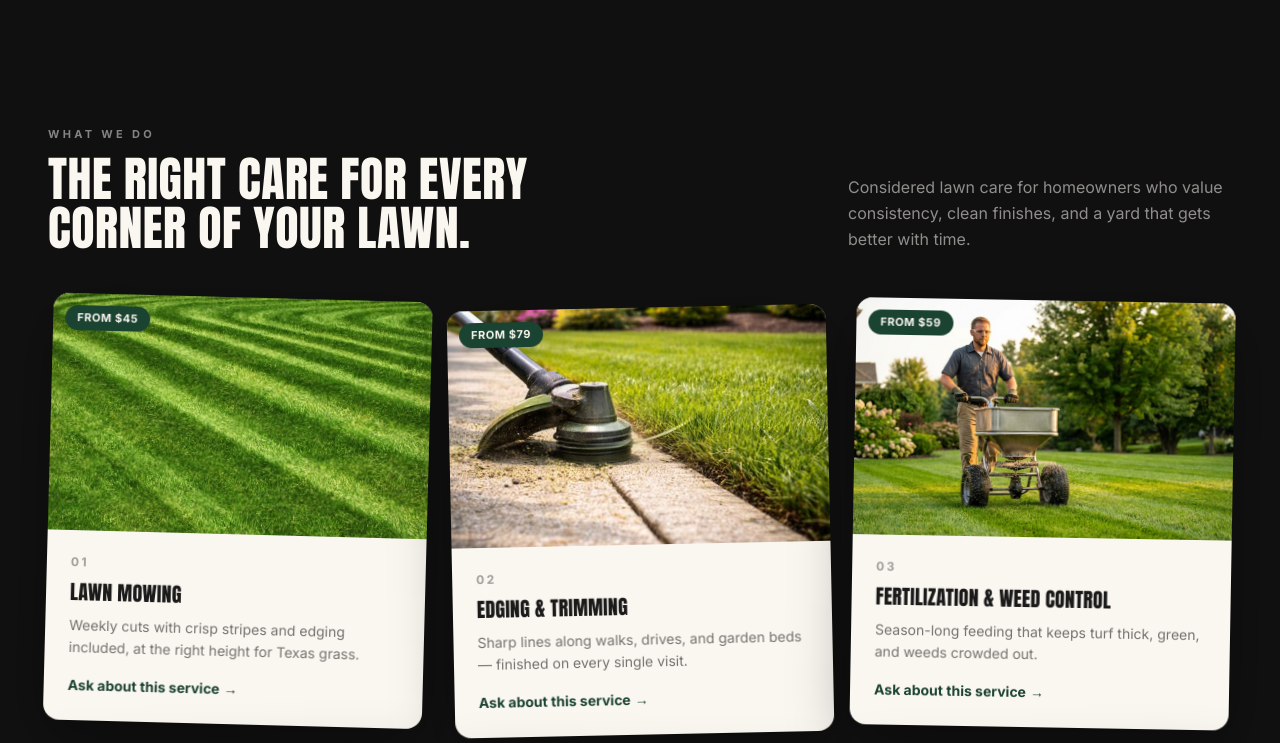
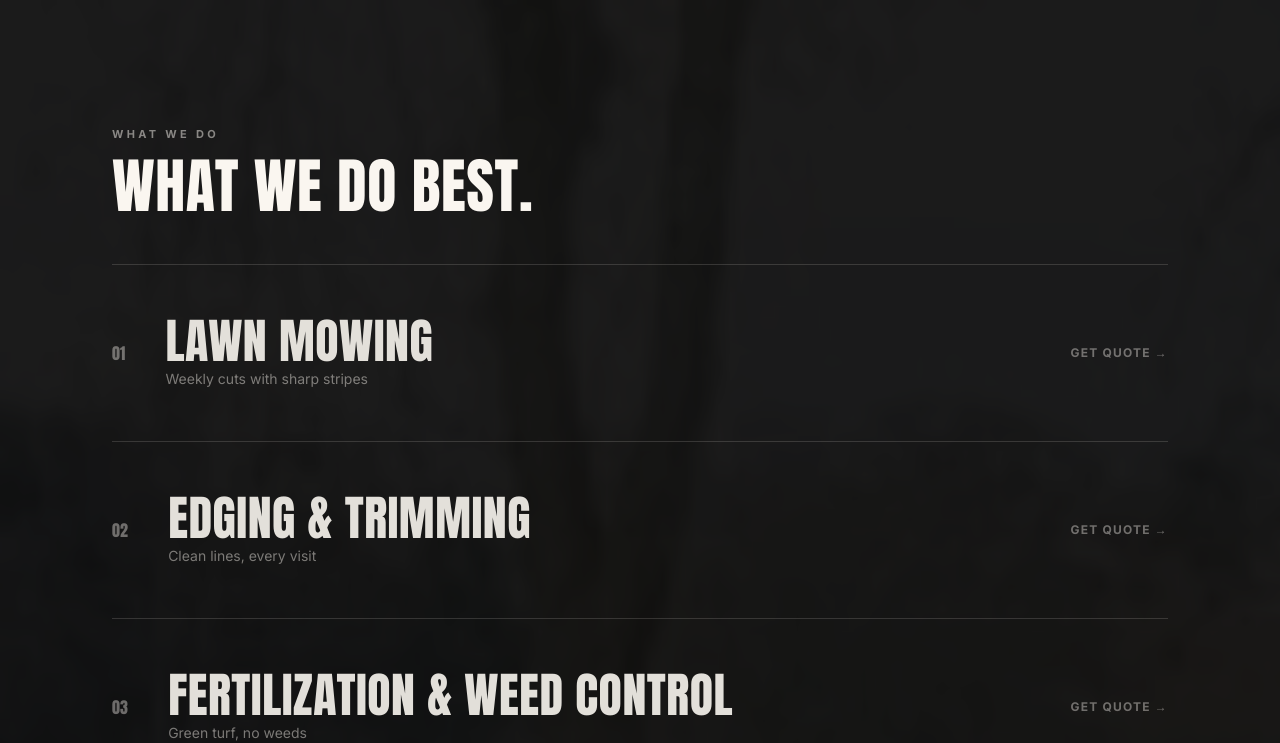
Before and after one commit to yakusee5555-cmd/lawncare-demo, a React (Vite) app: page / in a window 1280 px wide. Shown: the part 860-1603 px from the top of the page. Built offline with nearby package versions, Linux system fonts and the light colour scheme.

Commit message:
What we do: rows style like reference, merged duplicate services section

```diff
--- a/src/components/Showcase.tsx
+++ b/src/components/Showcase.tsx
@@ -1,60 +1,35 @@
 import { useEffect, useRef, useState } from "react";
-import { FLOAT_CARDS, GLASS_CARDS, LIST_ROWS, SERVICE_CARDS, STACK_WORDS, WORK_SHOTS } from "../data";
+import { GLASS_CARDS, LIST_ROWS, WORK_SHOTS } from "../data";
 
 /* ---------- Section 2: stacked headline + floating cards (like "Homes. Loans. Agents. Tours.") ---------- */
 export function Stacked() {
-  const floats = ["floaty", "floaty-2", "floaty-3"];
-  const tilts = ["rotate-[1.5deg]", "rotate-[-1.2deg]", "rotate-[1deg]", "rotate-[-1.5deg]", "rotate-[1.2deg]", "rotate-[-1deg]"];
   return (
     <section id="services" className="relative overflow-hidden bg-ink py-12 md:py-32">
-      <div className="mx-auto max-w-7xl px-6 md:px-12">
-        <p className="reveal text-[11px] font-bold uppercase tracking-[0.3em] text-cream/50">
-          What we do
-        </p>
-        <div className="mt-3 flex flex-wrap items-end justify-between gap-6">
-          <h2 className="reveal max-w-xl font-display text-3xl uppercase leading-[1.05] text-cream md:text-5xl md:leading-[1.02]">
-            The right care for every corner of your lawn.
+      {/* faded photographic backdrop */}
+      <div className="pointer-events-none absolute inset-0" aria-hidden="true">
+        <img
+          src="/img/lawn/services-bg.jpg"
+          alt=""
+          loading="lazy"
+          className="h-full w-full object-cover opacity-20"
+          draggable={false}
+        />
+        <div className="absolute inset-0 bg-ink/60" />
+      </div>
+      <div className="relative mx-auto max-w-6xl px-6 md:px-12">
+        <div className="mb-8 md:mb-12">
+          <p className="reveal text-[11px] font-bold uppercase tracking-[0.3em] text-cream/50">
+            What we do
+          </p>
+          <h2 className="reveal mt-3 font-display text-2xl uppercase leading-[1.05] text-cream md:text-6xl md:leading-[1.02]">
+            What we do best.
           </h2>
-          <p className="reveal max-w-sm text-base leading-relaxed text-cream/55">
-            Considered lawn care for homeowners who value consistency, clean finishes,
-            and a yard that gets better with time.
-          </p>
         </div>
-
-        <div className="mt-10 grid gap-6 sm:grid-cols-2 md:mt-14 lg:grid-cols-3">
-          {SERVICE_CARDS.map((c, i) => (
-            <article
-              key={c.title}
-              className={`reveal ${floats[i % 3]} ${tilts[i % 6]} overflow-hidden rounded-2xl bg-cream shadow-[0_20px_60px_rgba(0,0,0,0.35)] transition-transform duration-500 hover:rotate-0`}
-              style={{ transitionDelay: `${(i % 3) * 90}ms` }}
-            >
-              <div className="relative aspect-[16/10] overflow-hidden">
-                <img
-                  src={c.img}
-                  alt={c.title}
-                  loading="lazy"
-                  className="h-full w-full object-cover"
-                  draggable={false}
-                />
-                <span className="absolute left-3 top-3 rounded-full bg-forest px-3 py-1 text-[11px] font-bold uppercase tracking-wider text-cream">
-                  From {c.from}
-                </span>
-              </div>
-              <div className="p-6">
-                <p className="text-xs font-bold tracking-[0.2em] text-charcoal/40">
-                  {String(i + 1).padStart(2, "0")}
-                </p>
-                <h3 className="mt-2 font-display text-xl uppercase text-charcoal">{c.title}</h3>
-                <p className="mt-2 text-sm leading-relaxed text-charcoal/60">{c.desc}</p>
-                <a
-                  href="#contact"
-                  className="mt-4 inline-flex items-center gap-1 text-sm font-bold text-forest transition-all hover:gap-2"
-                >
-                  Ask about this service <span aria-hidden="true">&rarr;</span>
-                </a>
-              </div>
-            </article>
+        <div>
+          {LIST_ROWS.map((row, i) => (
+            <ServiceRow key={row.title} row={row} i={i} />
           ))}
+          <div className="border-t border-cream/15" />
         </div>
       </div>
     </section>
--- a/src/data.ts
+++ b/src/data.ts
@@ -85,6 +85,11 @@ export const LIST_ROWS: ListRow[] = [
     img: "/img/lawn/mower2.jpg",
     title: "Yard cleanup",
     desc: "Debris gone, lawn breathing",
+  },
+  {
+    img: "/img/lawn/cards/mulch.jpg",
+    title: "Mulch & bed care",
+    desc: "Fresh mulch, sharp beds",
   },
 ];
 
--- a/src/pages/Home.tsx
+++ b/src/pages/Home.tsx
@@ -1,6 +1,6 @@
 import Hero from "../components/Hero";
 import { Contact, Reviews } from "../components/Sections";
-import { DarkList, FullBleed, Pricing, Stacked, Work } from "../components/Showcase";
+import { FullBleed, Pricing, Stacked, Work } from "../components/Showcase";
 import { Marquee } from "../components/MotionBits";
 import { RouteFX } from "../components/PageBits";
 
@@ -28,7 +28,6 @@ export default function Home() {
       <Hero />
       <Marquee items={MARQUEE_ITEMS} />
       <Stacked />
-      <DarkList />
       <FullBleed />
       <Work />
       <Pricing />
```
